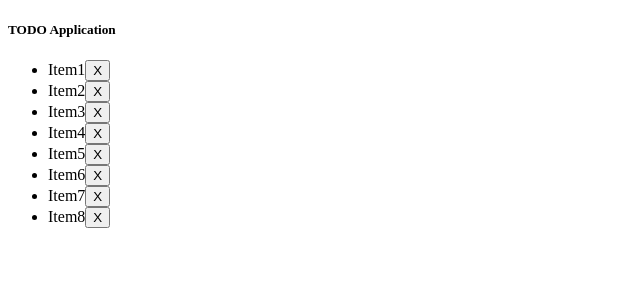
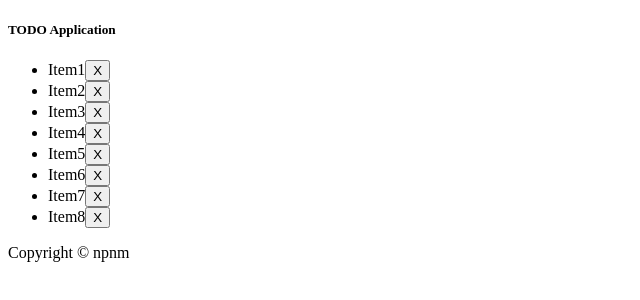
Before and after one commit to npnm/TODOApp, an Angular app: page / in a window 1280 px wide. Shown: the top 300 px of the page, without its empty margins (0-640 px from the left). Built offline with nearby package versions, Linux system fonts and the light colour scheme.

Commit message:
added footer tag at bottom

```diff
--- a/src/app/app.component.html
+++ b/src/app/app.component.html
@@ -11,3 +11,6 @@
     </li>
   </ul>
 </section>
+<footer>
+  Copyright &#169; npnm
+</footer>
```
